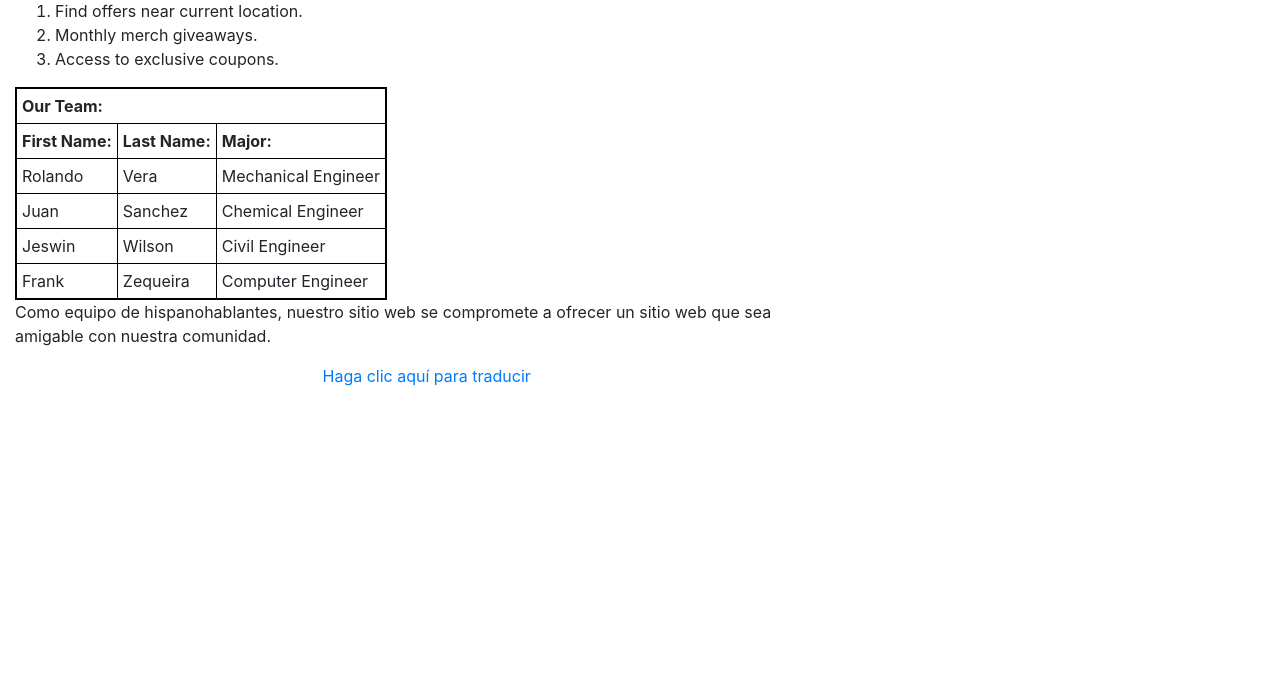
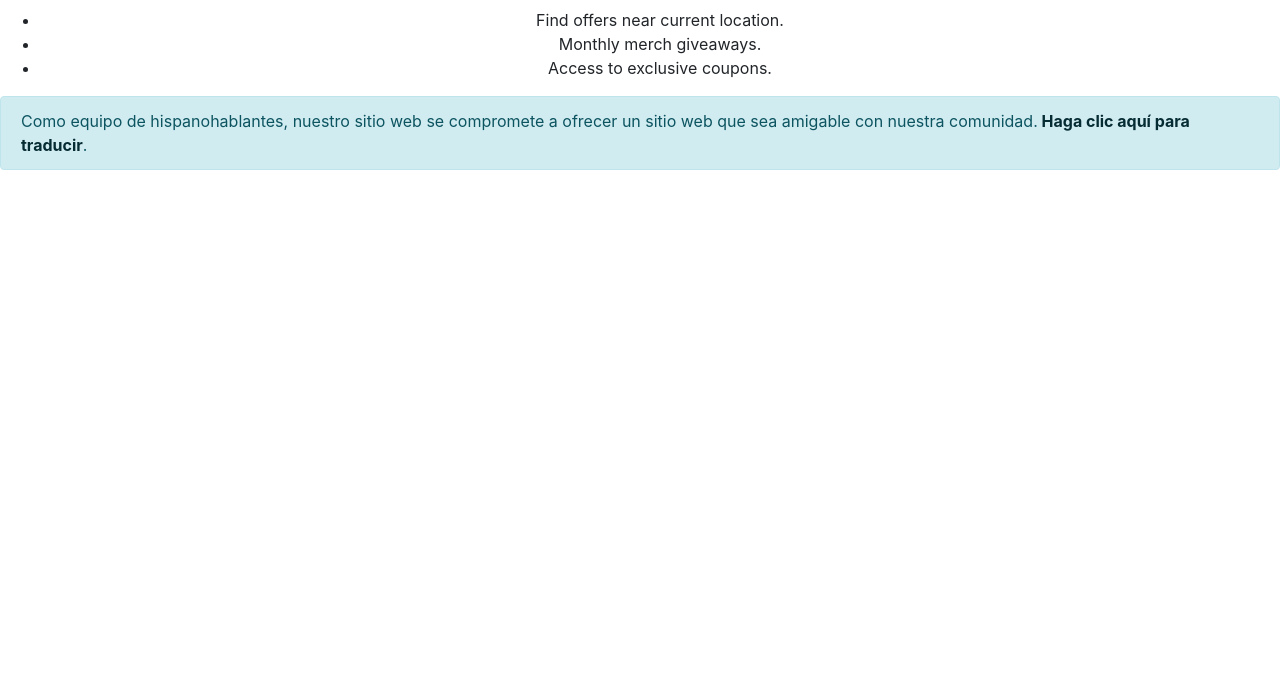
Before and after one commit to FrankZequeira/Project0, a plain HTML site: page index.html in a window 1280 px wide. Shown: the part 100-800 px from the top of the page. Drawn offline with nearby package versions, Linux system fonts and the light colour scheme.

Commit message:
Done with Home Page

```diff
--- a/index.html
+++ b/index.html
@@ -4,88 +4,43 @@
         <title>Plug Point</title>
         <meta name = "viewpoint" content = "width=device-width", initial-scale = "1.0">
         <link rel = "stylesheet" href = "styleIndex.css">
+        <link rel = "stylesheet" href = "styleImage.css">
         <link rel="stylesheet" href="https://maxcdn.bootstrapcdn.com/bootstrap/4.4.1/css/bootstrap.min.css">
         <link href='https://fonts.googleapis.com/css?family=Work+Sans:400,600'>
-        <style>
-        table
-        {
-          border: 2px solid black;
-          border-collapse: collapse;
-          padding: 5px;
-        }
-        th,td
-        {
-          border: 1px  solid black;
-          padding: 5px;
-        }
-        </style>
+    </head>
 
-<header>
+<header id="mainHeader">
     <div class="container">
       <h1 class="logo"></h1>
       <img src="freePoint.png" height="45">
       <nav>
         <ul>
-          <li><a href="#">Home</a></li>
-          <li><a href="#">About</a></li>
-          <li><a href="#">Gallery</a></li>
-          <li><a href="#">Contact</a></li>
+          <li><a href="index.html">Home</a></li>
+          <li><a href="aboutIndex.html">About</a></li>
+          <li><a href="galleryIndex.html">Gallery</a></li>
+          <li><a href="contactIndex.html">Contact</a></li>
         </ul>
       </nav>
     </div>
   </header>
+
     <body>
-    <div class="col-sm-4">
-
-    </div>
-    <div class="col-sm-8">
-
-    <div>
+      <center>
+        <img src="welcomeLogo.png" height="200">
         <h4>
           Our website gives users the ability to:
         </h4>
-        <ol>
+        <ul class="homeList">
               <li>Find offers near current location.</li>
               <li>Monthly merch giveaways.</li>
               <li>Access to exclusive coupons.</li>
-        </ol>
-        <table>
-            <tr>
+        </ul>
+      </center>
 
-                <th colspan = "3" >Our Team:</th>
-
-            </tr>
-            <tr>
-                <th>First Name:</th>
-                <th>Last Name:</th>
-                <th>Major:</th>
-            </tr>
-            <tr>
-                <td>Rolando</td>
-                <td>Vera</td>
-                <td>Mechanical Engineer</td>
-            </tr>
-            <tr>
-                <td>Juan</td>
-                <td>Sanchez</td>
-                <td>Chemical Engineer</td>
-            </tr>
-            <tr>
-                <td>Jeswin</td>
-                <td>Wilson</td>
-                <td>Civil Engineer</td>
-            </tr>
-            <tr>
-                <td>Frank</td>
-                <td>Zequeira</td>
-                <td>Computer Engineer</td>
-            </tr>
-        </table>
-        <p id = bottom-link>Como equipo de hispanohablantes, nuestro sitio web
+        <div class="alert alert-info" role="alert">
+          Como equipo de hispanohablantes, nuestro sitio web
           se compromete a ofrecer un sitio web que sea amigable con nuestra
-          comunidad. </p>
-      <div style = "text-align: center">
-        <a href = "spanishIndex.html"> Haga clic aquí para traducir </a>
-      </div>
+          comunidad.<a href="spanishIndex.html" class="alert-link">   Haga clic aquí para traducir</a>.
+        </div>
       </body>
 </html>
```
